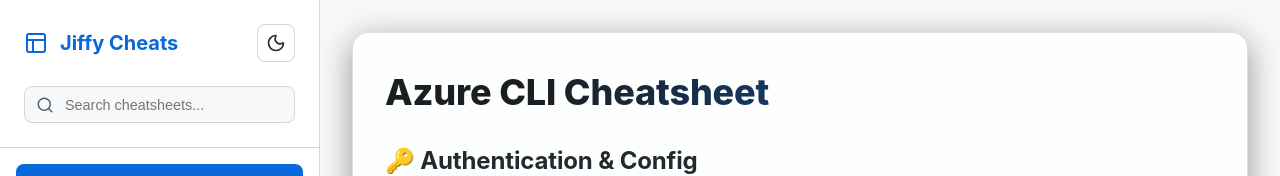
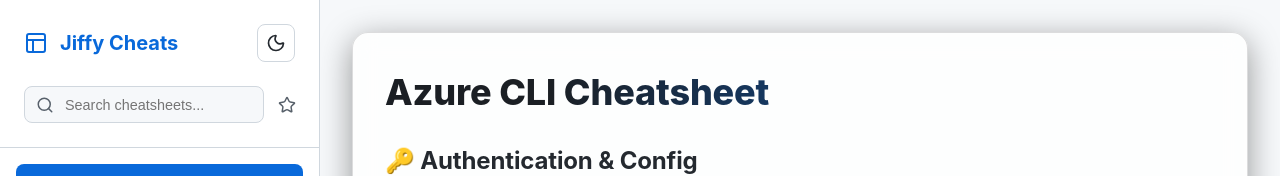
Before and after one commit to toanle88/Jiffy, a React (Vite) app: page / in a window 1280 px wide. Shown: the top 176 px of the page. Built offline with nearby package versions, Linux system fonts and the light colour scheme.

Commit message:
feat: Add cheatsheet favorites management with persistent storage, sidebar integration, and UI filtering.

```diff
--- a/src/App.tsx
+++ b/src/App.tsx
@@ -3,12 +3,22 @@ import Sidebar from './components/Sidebar'
 import MarkdownViewer from './components/MarkdownViewer'
 import { useCheatsheets } from './hooks/useCheatsheets'
 import { useTheme } from './hooks/useTheme'
+import { useFavorites } from './hooks/useFavorites'
 import './index.css'
 
 function App() {
-  const { filteredCheatsheets, searchQuery, setSearchQuery, loading } = useCheatsheets()
+  const { filteredCheatsheets: searchResults, searchQuery, setSearchQuery, loading } = useCheatsheets()
   const { theme, toggleTheme } = useTheme()
+  const { favorites, toggleFavorite } = useFavorites()
   const [selectedId, setSelectedId] = useState<string | null>(null)
+  const [showFavorites, setShowFavorites] = useState(false)
+
+  const filteredCheatsheets = useMemo(() => {
+    if (showFavorites) {
+      return searchResults.filter(sheet => favorites.has(sheet.id))
+    }
+    return searchResults
+  }, [searchResults, showFavorites, favorites])
 
   const effectiveSelectedId = useMemo(() => {
     if (selectedId && filteredCheatsheets.some(s => s.id === selectedId)) {
@@ -38,6 +48,10 @@ function App() {
         onSearchChange={setSearchQuery}
         theme={theme}
         toggleTheme={toggleTheme}
+        favorites={favorites}
+        toggleFavorite={toggleFavorite}
+        showFavorites={showFavorites}
+        setShowFavorites={setShowFavorites}
       />
       <main>
         {selectedCheatsheet ? (
--- a/src/components/Sidebar.tsx
+++ b/src/components/Sidebar.tsx
@@ -1,4 +1,4 @@
-import { Search, Layout, Tag } from 'lucide-react';
+import { Search, Layout, Tag, Star } from 'lucide-react';
 import type { Cheatsheet } from '../utils/cheatsheetLoader';
 import ThemeToggle from './ThemeToggle';
 
@@ -10,6 +10,10 @@ interface SidebarProps {
   onSearchChange: (query: string) => void;
   theme: 'dark' | 'light';
   toggleTheme: () => void;
+  favorites: Set<string>;
+  toggleFavorite: (id: string) => void;
+  showFavorites: boolean;
+  setShowFavorites: (show: boolean) => void;
 }
 
 const Sidebar = ({
@@ -19,7 +23,11 @@ const Sidebar = ({
   searchQuery,
   onSearchChange,
   theme,
-  toggleTheme
+  toggleTheme,
+  favorites,
+  toggleFavorite,
+  showFavorites,
+  setShowFavorites
 }: SidebarProps) => {
 
   const handleKeyDown = (e: React.KeyboardEvent, id: string) => {
@@ -48,6 +56,14 @@ const Sidebar = ({
             onChange={(e) => onSearchChange(e.target.value)}
             aria-label="Search cheatsheets"
           />
+          <button
+            className={`favorite-filter-btn ${showFavorites ? 'active' : ''}`}
+            onClick={() => setShowFavorites(!showFavorites)}
+            title={showFavorites ? "Show all" : "Show favorites only"}
+            aria-label={showFavorites ? "Show all cheatsheets" : "Show favorites only"}
+          >
+            <Star size={18} fill={showFavorites ? "currentColor" : "none"} />
+          </button>
         </div>
       </div>
       <nav className="sidebar-nav" aria-label="Cheatsheet list">
@@ -62,7 +78,20 @@ const Sidebar = ({
               onKeyDown={(e) => handleKeyDown(e, sheet.id)}
               tabIndex={0}
             >
-              <span className="title">{sheet.title}</span>
+              <div className="title-row">
+                <span className="title">{sheet.title}</span>
+                <button
+                  className={`favorite-btn ${favorites.has(sheet.id) ? 'active' : ''}`}
+                  onClick={(e) => {
+                    e.stopPropagation();
+                    toggleFavorite(sheet.id);
+                  }}
+                  title={favorites.has(sheet.id) ? "Remove from favorites" : "Add to favorites"}
+                  aria-label={favorites.has(sheet.id) ? "Remove from favorites" : "Add to favorites"}
+                >
+                  <Star size={14} fill={favorites.has(sheet.id) ? "currentColor" : "none"} />
+                </button>
+              </div>
               <div className="tags">
                 {sheet.tags.map(tag => (
                   <span key={tag} className="tag">
--- /dev/null
+++ b/src/hooks/useFavorites.ts
@@ -0,0 +1,28 @@
+import { useState, useEffect } from 'react';
+
+export const useFavorites = () => {
+  const [favorites, setFavorites] = useState<Set<string>>(() => {
+    const saved = localStorage.getItem('jiffy-favorites');
+    return saved ? new Set(JSON.parse(saved)) : new Set();
+  });
+
+  useEffect(() => {
+    localStorage.setItem('jiffy-favorites', JSON.stringify(Array.from(favorites)));
+  }, [favorites]);
+
+  const toggleFavorite = (id: string) => {
+    setFavorites(prev => {
+      const next = new Set(prev);
+      if (next.has(id)) {
+        next.delete(id);
+      } else {
+        next.add(id);
+      }
+      return next;
+    });
+  };
+
+  const isFavorite = (id: string) => favorites.has(id);
+
+  return { favorites, toggleFavorite, isFavorite };
+};
--- a/src/index.css
+++ b/src/index.css
@@ -98,7 +98,7 @@ body {
 }
 
 .search-container input {
-  width: 100%;
+  flex: 1;
   background-color: var(--bg-color);
   border: 1px solid var(--border-color);
   border-radius: 8px;
@@ -141,10 +141,73 @@ body {
   color: #fff;
 }
 
+.title-row {
+  display: flex;
+  justify-content: space-between;
+  align-items: center;
+  margin-bottom: 0.25rem;
+}
+
 .sidebar-nav li .title {
   display: block;
   font-weight: 500;
-  margin-bottom: 0.25rem;
+  flex: 1;
+  white-space: nowrap;
+  overflow: hidden;
+  text-overflow: ellipsis;
+  padding-right: 0.5rem;
+}
+
+.favorite-btn {
+  background: none;
+  border: none;
+  color: var(--text-muted);
+  cursor: pointer;
+  padding: 0.2rem;
+  border-radius: 4px;
+  opacity: 0;
+  transition: var(--transition);
+  display: flex;
+  align-items: center;
+  justify-content: center;
+}
+
+.sidebar-nav li:hover .favorite-btn,
+.favorite-btn.active,
+.favorite-btn:focus {
+  opacity: 1;
+}
+
+.favorite-btn:hover {
+  background-color: var(--hover-bg);
+  color: #e3b341;
+}
+
+.favorite-btn.active {
+  color: #e3b341;
+}
+
+.favorite-filter-btn {
+  background: none;
+  border: none;
+  color: var(--text-muted);
+  cursor: pointer;
+  padding: 0.4rem;
+  margin-left: 0.5rem;
+  border-radius: 6px;
+  display: flex;
+  align-items: center;
+  justify-content: center;
+  transition: var(--transition);
+}
+
+.favorite-filter-btn:hover {
+  background-color: var(--hover-bg);
+  color: var(--accent-color);
+}
+
+.favorite-filter-btn.active {
+  color: #e3b341;
 }
 
 .sidebar-nav li .tags {
```
